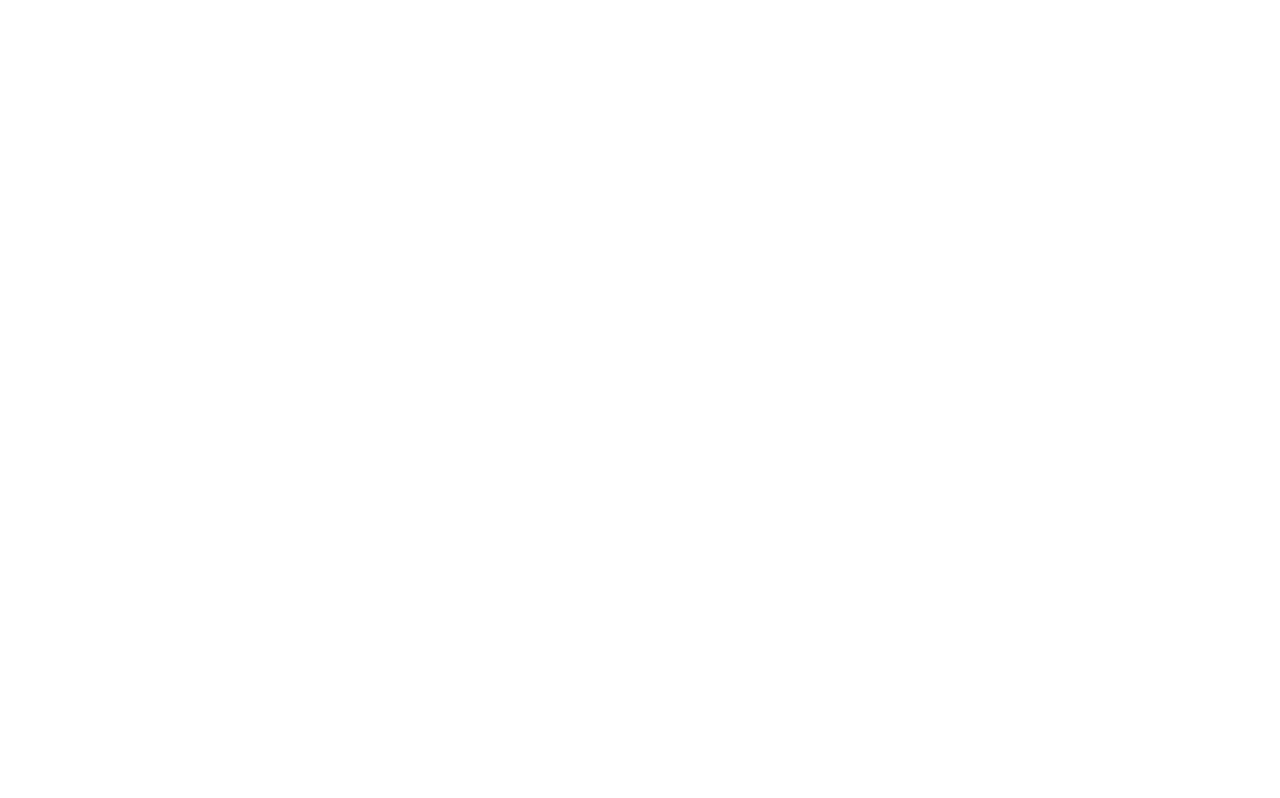
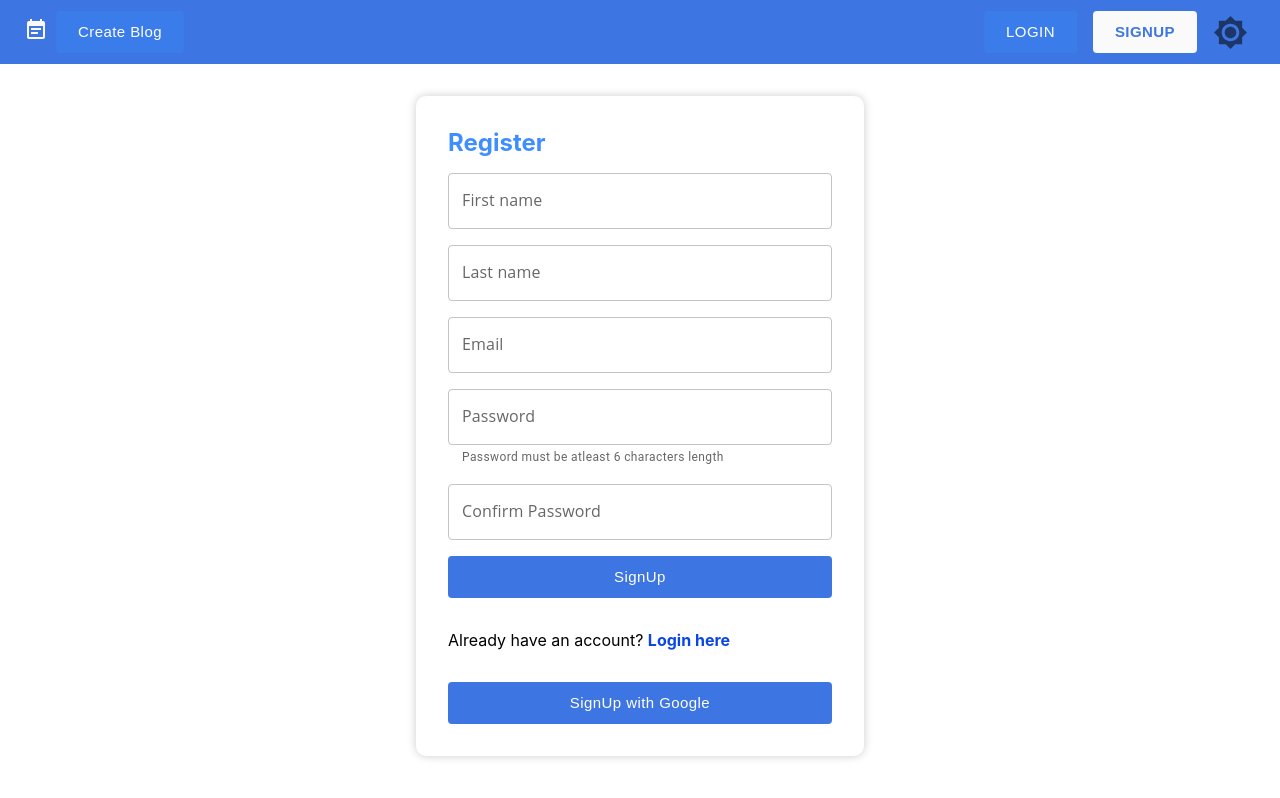
Before and after one commit to SagarGhadage/blog_posting_web_app, a React (Create React App) app in the folder blog_posting_web_app_fe/: page /register in a window 1280 px wide. Shown: the top 798 px of the page. Built offline with nearby package versions, Linux system fonts and the light colour scheme; no server answers.

Commit message:
basic application with editor and auth and jwt is ready

```diff
--- a/blog_posting_web_app_fe/src/App.css
+++ b/blog_posting_web_app_fe/src/App.css
@@ -36,3 +36,14 @@
     transform: rotate(360deg);
   }
 }
+.jodit-status-bar-link, .jodit-toolbar-button_about, .jodit-ui-group__about
+{
+  display: none;
+}
+
+/* .jodit-ui-group__about , */
+.jodit-ui-group_group_other:last-child,
+.jodit-ui-group_group_info
+{
+  display: none !important;
+}
--- a/blog_posting_web_app_fe/src/App.js
+++ b/blog_posting_web_app_fe/src/App.js
@@ -1,11 +1,43 @@
 import logo from './logo.svg';
 import './App.css';
+import { Outlet } from 'react-router-dom';
+import { ThemeContext } from './Themes/Contexts';
+import { createTheme, ThemeProvider } from "@mui/material/styles";
+import { Grid } from '@mui/material'
+import { getPallete } from './Themes/Pallate';
+import React, { useEffect, useMemo, useState } from "react";
+import Navbar from './components/Navbar/Navbar';
+import { AuthContext } from './utils/AuthContex';
+import { fetchLocation } from './api/api';
+
+
 
 function App() {
+  const [userLocation,setUserLocation]=useState({})
+  const [mode, setMode] = useState(localStorage.getItem("theme") || "light");
+  const theme = useMemo(() => createTheme(getPallete(mode)), [mode]);
+  const [user, setLoggedUser] = useState({user:JSON.parse(localStorage.getItem('user')),isLoggedIn:localStorage.getItem('isLoggedIn')}||{isLoggedIn:false,user:{}});
+  const logout=()=>{
+    localStorage.clear()
+    setLoggedUser({isLoggedIn:false,user:{}})
+  }
+  useEffect(()=>{
+    const getLocation= async () => {
+      let location = await fetchLocation();
+      console.log(location)
+      setUserLocation(location)
+    }
+    getLocation()
+  },[])
   return (
-    <div className="App">
-
-    </div>
+    <ThemeContext.Provider value={{ mode: mode, setMode: setMode }}>
+    <AuthContext.Provider value={{user,logout,setLoggedUser:function(user,isLoggedIn){setLoggedUser({user,isLoggedIn})}}}>
+      <ThemeProvider theme={theme}>
+        <Navbar />
+        <Outlet context={{userLocation}}></Outlet>
+      </ThemeProvider>
+      </AuthContext.Provider>
+    </ThemeContext.Provider>
   );
 }
 
--- /dev/null
+++ b/blog_posting_web_app_fe/src/Themes/Contexts.jsx
@@ -0,0 +1,3 @@
+import { createContext } from 'react'
+
+export const ThemeContext = createContext()
--- /dev/null
+++ b/blog_posting_web_app_fe/src/Themes/Pallate.jsx
@@ -0,0 +1,134 @@
+export const getPallete = (mode) => ({
+  palette: {
+    mode,
+    ...(mode === "light"
+      ? {
+        primary: {
+          main: "#3b82f680",//#66b3ff
+          light: "#72b9ff75",
+          dark: "#AF9FCD",
+          bglight: "#fafafa",
+          bgdark: "#2666dfe3",
+          bgtheme: "#FAF7FF",
+          bg: "#4299ef",
+          delete:'#f57363',
+          edit:'#66b3ff',
+          btn:'#2666dfe3'
+        },
+        text: {
+          primary: "#000000",
+          secondary: "rgba(0,0,0,0.6)",
+          light:'#2121219e',
+          dark:'#FAF7FF'
+        },
+      }
+      : {
+        primary: {
+          main: "#34303d",
+          light: "#3d3b41",
+          dark: "#2a2730",
+          bglight: "#212025",
+          bgtheme: "#212025",
+          bg: "#2a2730",
+        },
+        text: {
+          primary: "#ffffff",
+          secondary: "rgba(255,255,255,0.7)",
+        },
+      }),
+  },
+
+  typography: {
+    body1: {
+      fontFamily: "Open Sans, sans-serif",
+      fontSize: 16,
+      fontWeight: 400,
+      // lineHeight: 21.79,
+      textAlign: 'left',
+    },
+    h1: {
+      fontFamily: "Ubuntu, sans-serif",
+      color: mode === "light" ? "#9785BA" : "#D7C7F4",
+      fontWeight: 700,
+      fontSize: 32,
+      // lineHeight:36.77,
+      "@media (max-width:768px)": {
+        fontSize: 28,
+      }
+    },
+    h2: {
+      fontFamily: "Ubuntu, sans-serif",
+      color: "text.primary",
+      fontSize: 28,
+      fontWeight: 400,
+      "@media (max-width:768px)": {
+        fontSize: 22,
+      },
+    },
+    h3: {
+      fontFamily: "Ubuntu, sans-serif",
+      color: "text.primary",
+      fontSize: 24,
+      fontWeight: 400,
+      "@media (max-width:768px)": {
+        fontSize: 22,
+      },
+    },
+    heading: {
+      fontFamily: "Ubuntu, sans-serif",
+      color: "text.primary",
+      fontSize: 20,
+      fontWeight: 700,
+      "@media (max-width:768px)": {
+        fontSize: 22,
+      },
+    },
+    subheading: {
+      fontFamily: "Ubuntu, sans-serif",
+      color: "text.primary",
+      fontSize: 16,
+      fontWeight: 400,
+      "@media (max-width:768px)": {
+        fontSize: 14,
+      },
+    },
+
+  },
+
+  components: {
+    MuiButton: {
+      defaultProps: {
+        disableElevation: true,
+        size: "large",
+      },
+      styleOverrides: {
+        root: {
+          textTransform: "none",
+          fontFamily: "Open Sans, sans-serif",
+        },
+        contained: {
+          fontFamily: "Ubuntu, sans-serif",
+          border: 1,
+        },
+        outlined: {
+          fontFamily: "Ubuntu, sans-serif",
+          color: mode == "light" ? "#000000" : "#ffffff",
+          borderColor: mode == "light" ? "#66b3ff" : "#3d3b41",
+          "&:hover": {
+            background: mode == "light" ? "#66b3ff" : "#2a2730",
+          },
+        },
+      },
+    },
+  },
+
+  breakpoints: {
+    values: {
+      xs: 0,
+      sm: 512,
+      md: 768,
+      lg: 1024,
+      xl: 1440,
+    },
+  },
+});
--- a/blog_posting_web_app_fe/src/index.js
+++ b/blog_posting_web_app_fe/src/index.js
@@ -2,16 +2,57 @@
 import ReactDOM from 'react-dom/client';
 import './index.css';
 import App from './App';
-import reportWebVitals from './reportWebVitals';
+import { RouterProvider, createBrowserRouter } from 'react-router-dom';
+import Login from './Pages/Auth/Login';
+import Register from './Pages/Auth/Register';
+import Home from './Pages/Home/Home';
+import { SnackbarProvider } from 'notistack';
+import ProtectedRoute from './utils/ProtectedRoute';
+import { AuthContext } from './utils/AuthContex';
+import CreatePost from './Pages/CreatePost/CreatePost';
+// import reportWebVitals from './reportWebVitals';
 
+const router = createBrowserRouter([
+  {
+    path: '/',
+    element: <App />,
+    children: [
+      {
+        path: "/",
+        element: <Home />
+      },
+      {
+        path:"/create",
+        element: <ProtectedRoute><CreatePost /></ProtectedRoute>
+      },
+      {
+        path: "/login",
+        element: <Login />
+      },
+      {
+        path: "/register",
+        element: <Register />
+      }
+    ]
+  }
+])
 const root = ReactDOM.createRoot(document.getElementById('root'));
 root.render(
   <React.StrictMode>
-    <App />
+      <SnackbarProvider
+        maxSnack={1}
+        anchorOrigin={{
+          vertical: "bottom",
+          horizontal: "center",
+        }}
+        preventDuplicate
+      >
+        <RouterProvider router={router} />
+      </SnackbarProvider>
   </React.StrictMode>
 );
 
 // If you want to start measuring performance in your app, pass a function
 // to log results (for example: reportWebVitals(console.log))
 // or send to an analytics endpoint. Learn more: https://bit.ly/CRA-vitals
-reportWebVitals();
+// reportWebVitals();
--- /dev/null
+++ b/blog_posting_web_app_fe/src/utils/AuthContex.js
@@ -0,0 +1,2 @@
+import {createContext} from 'react';
+export const AuthContext=createContext()
--- /dev/null
+++ b/blog_posting_web_app_fe/src/utils/ProtectedRoute.jsx
@@ -0,0 +1,16 @@
+import React, { useContext, useEffect } from 'react'
+import { AuthContext } from './AuthContex'
+import { useNavigate, Link, Navigate } from "react-router-dom";
+
+export default function ProtectedRoute({ children }) {
+    const navigate = useNavigate()
+    const {user} = useContext(AuthContext)
+    console.log(user)
+    useEffect(() => {
+        // navigate('/login')
+    },)
+
+    return (user?.isLoggedIn ? <>
+        {children}</> : <Navigate to='/login'></Navigate>)
+
+}
--- /dev/null
+++ b/blog_posting_web_app_fe/src/utils/pick.js
@@ -0,0 +1,18 @@
+/**
+ * Create an object composed of the picked object properties
+ * @param {Object} object
+ * @param {string[]} keys
+ * @returns {Object}
+ */
+const pick = (object, keys) => {
+  return keys.reduce((obj, key) => {
+    // Reference - https://medium.com/@5066aman/whats-the-deal-with-object-prototype-hasownproperty-call-45bf8f8e1e83
+    if (object && Object.prototype.hasOwnProperty.call(object, key)) {
+      // eslint-disable-next-line no-param-reassign
+      obj[key] = object[key];
+    }
+    return obj;
+  }, {});
+};
+
+module.exports = pick;
```
